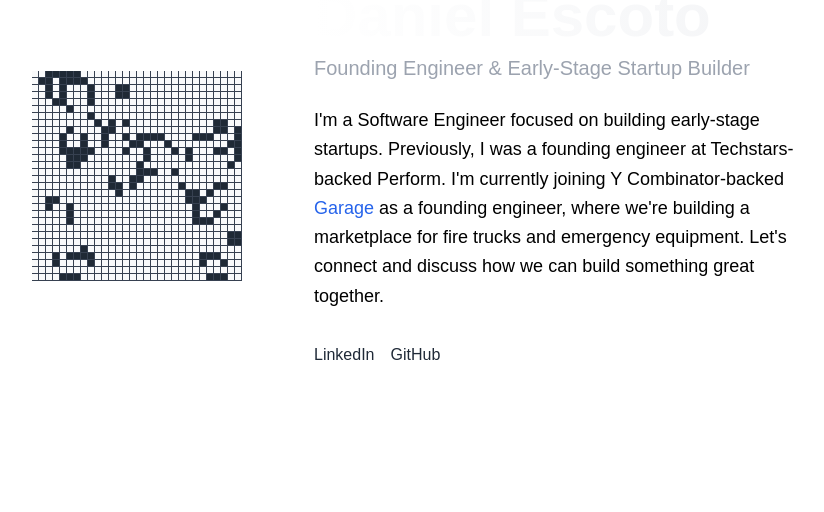
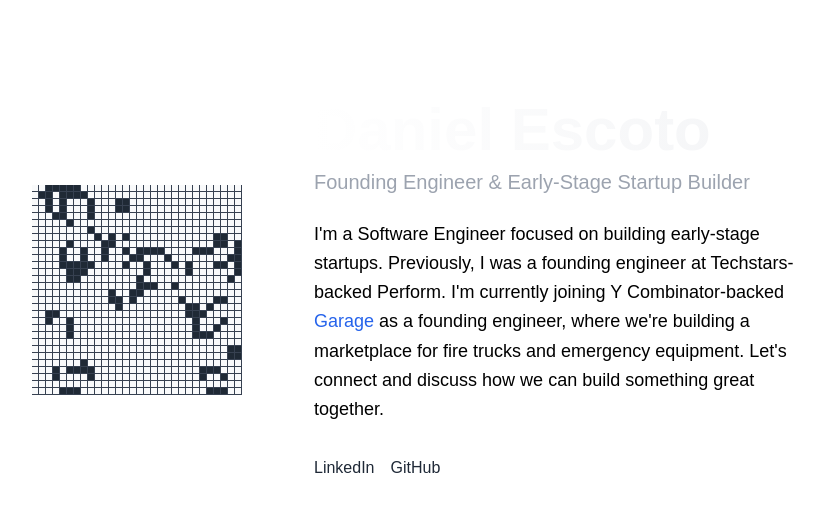
Before and after one commit to daniel-escoto/portfolio, a React (Vite) app: page / in a window 1280 px wide. Shown: the part 126-638 px from the top of the page, without its empty margins (224-1048 px from the left). Built offline with nearby package versions, Linux system fonts and the light colour scheme; a web font is replaced by a local one.

Commit message:
more cleanup

```diff
--- a/src/components/Hero.tsx
+++ b/src/components/Hero.tsx
@@ -17,7 +17,7 @@
 export default function Hero() {
   return (
     <section className="flex flex-col justify-center items-center">
-      <div className="container mx-auto  py-20 flex flex-col md:flex-row items-between gap-10">
+      <div className="container mx-auto flex flex-col md:flex-row items-between gap-10">
         <div className="flex-none flex items-center justify-center">
           <GameOfLife />
         </div>
@@ -50,6 +50,7 @@
               text="LinkedIn"
               href="https://www.linkedin.com/in/danescoto/"
             />
+
             <HeroLink text="GitHub" href="https://github.com/daniel-escoto" />
           </div>
         </div>
--- a/src/layouts/Layout.tsx
+++ b/src/layouts/Layout.tsx
@@ -1,10 +1,11 @@
+import Footer from "../components/Footer";
 import Header from "../components/Header";
 
 export default function Layout({ children }: { children: React.ReactNode }) {
   return (
     <div className="min-h-screen flex flex-col">
       <Header />
-      <main className="flex-grow">
+      <main className="flex-grow flex items-center justify-center">
         <body className="max-w-4xl mx-auto px-4 sm:px-6 lg:px-8">
           {children}
         </body>
```
